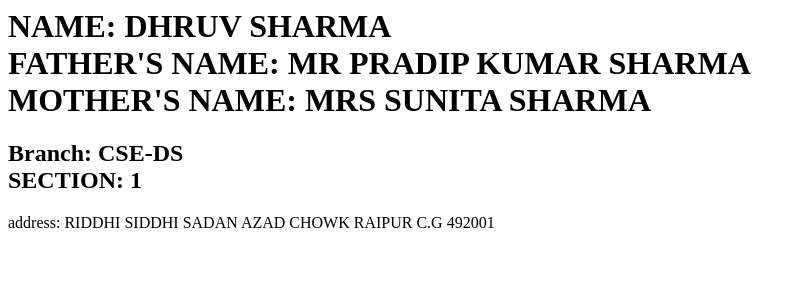
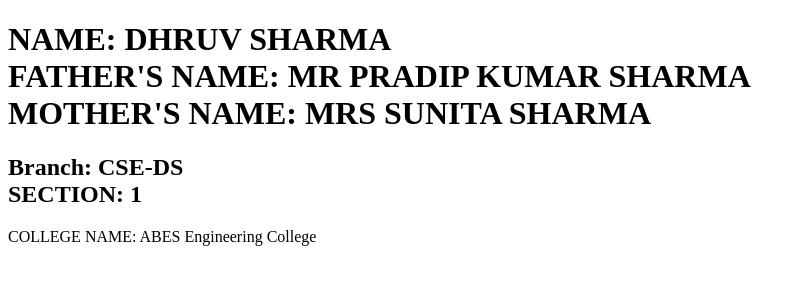
Before and after one commit to DHRUV00625/CSE-DS-1, a plain HTML site: page index DHRUV SHARMA.html in a window 1280 px wide. Shown: the whole page, without its empty margins (0-806 px from the left). Drawn offline with Linux system fonts and the light colour scheme.

Commit message:
Update and rename index.html to index DHRUV SHARMA.html

```diff
--- a/index.html
+++ b/index DHRUV SHARMA.html
@@ -1,4 +1,5 @@
-<html>
+<!DOCTYPE html>
+<html  lang="en">
     <head>
         <title>my first html page</title>
     </head>
@@ -11,6 +12,6 @@
         SECTION: 1
     </h2>
 
-       <p> address: RIDDHI SIDDHI SADAN AZAD CHOWK RAIPUR C.G 492001 </p>
+       <p> COLLEGE NAME: ABES Engineering College </p>
    </body>
 </html>
```
